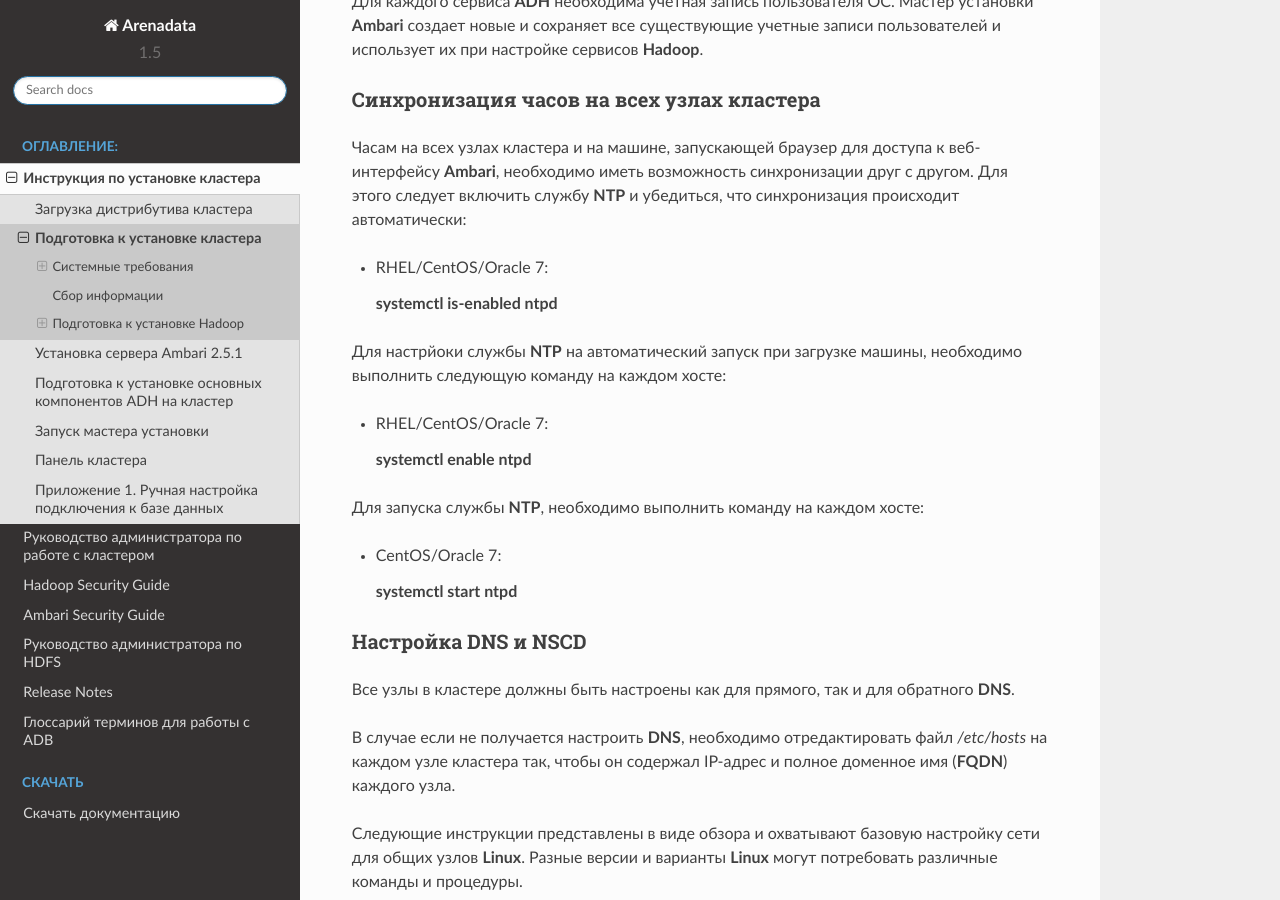
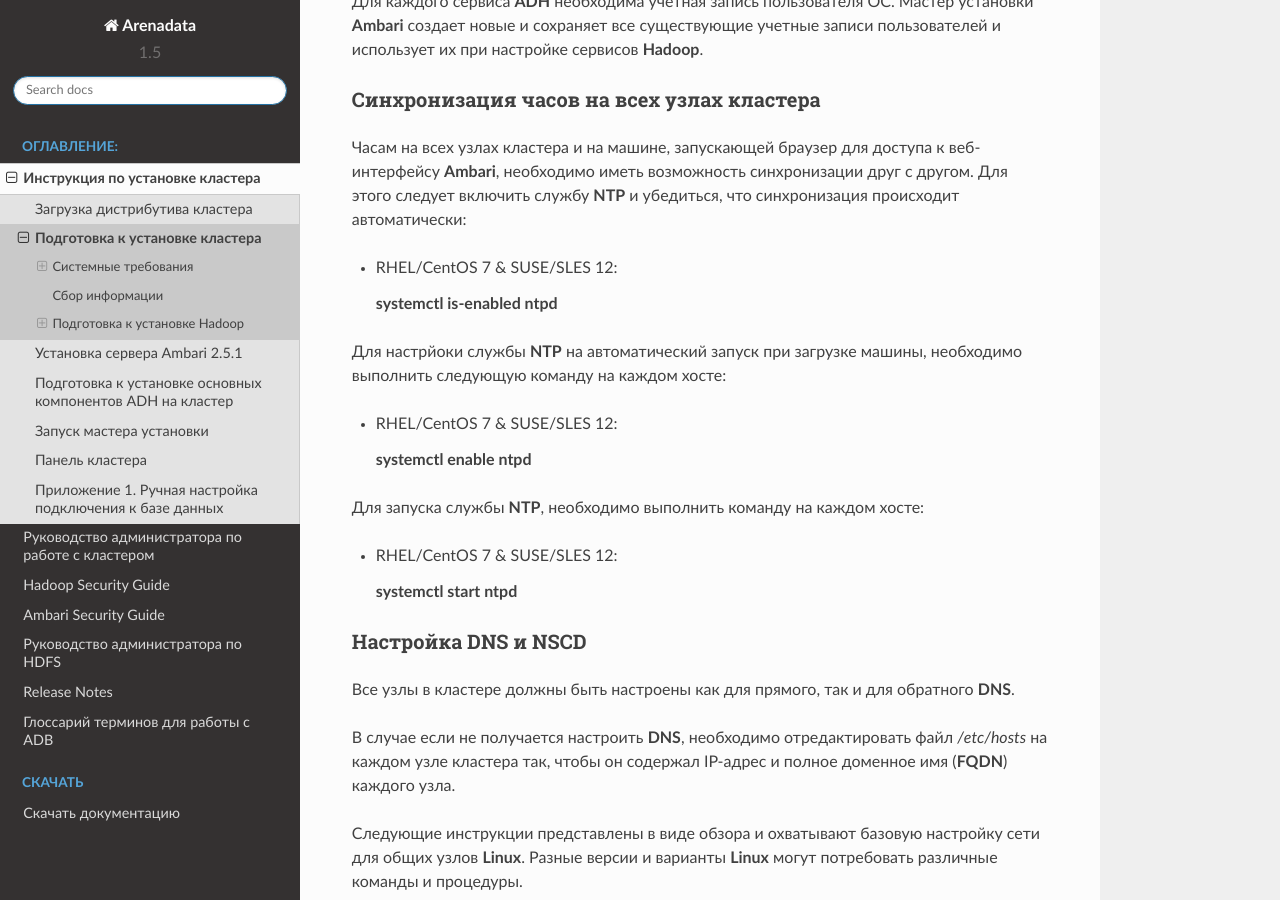
Before and after one commit to arenadata/docs_adps, a Sphinx documentation site: the page built from source/install/prepare.rst, in a window 1280 px wide and 900 px high, scrolled down 6432 px. Built offline with Sphinx 7.4.7 and the Read the Docs theme 2.0.0, drawn with Linux system fonts in a browser that asks for light colours; some of the changed text lies outside the part shown.

Commit message:
Fixed SUSE/SLES12 Ambari Installation Guide

```diff
--- a/source/install/prepare.rst
+++ b/source/install/prepare.rst
@@ -369,19 +369,19 @@
 Часам на всех узлах кластера и на машине, запускающей браузер для доступа к веб-интерфейсу **Ambari**, необходимо иметь возможность
 синхронизации друг с другом. Для этого следует включить службу **NTP** и убедиться, что синхронизация происходит автоматически:
 
-+ RHEL/CentOS/Oracle 7:
++ RHEL/CentOS 7 & SUSE/SLES 12:
 
   :command:`systemctl is-enabled ntpd`
 
 Для настрйоки службы **NTP** на автоматический запуск при загрузке машины, необходимо выполнить следующую команду на каждом хосте:
 
-+ RHEL/CentOS/Oracle 7:
++ RHEL/CentOS 7 & SUSE/SLES 12:
 
   :command:`systemctl enable ntpd`
 
 Для запуска службы **NTP**, необходимо выполнить команду на каждом хосте:
 
-+ CentOS/Oracle 7:
++ RHEL/CentOS 7 & SUSE/SLES 12:
 
   :command:`systemctl start ntpd`
 
@@ -434,7 +434,7 @@
 С помощью текстового редактора необходимо открыть файл конфигурации сети на каждом узле и установить ему требуемую конфигурацию сети для
 каждого узла:
 
-  :command:`vi/etc/sysconfig/network`
+  :command:`vi /etc/sysconfig/network`
 
 Следует изменить свойство *HOSTNAME*, чтобы задать полное доменное имя:
 
@@ -476,6 +476,9 @@
 
 Работа с **SELinux** не поддерживается, поэтому необходимо его отключить. Для этого следует выполнить команду:
 
++ RHEL/CentOS 7:
+  ::
+
   :command:`setenforce 0`
 
 И установить значение */etc/selinux/config*.
@@ -483,13 +486,16 @@
 На установочном узле, где запущен RHEL/CentOS с установленным **PackageKit**, с помощью текстового редактора необходимо открыть
 */etc/yum/pluginconf.d/refresh-packagekit.conf* и выполнить следующее изменение:
 
++ RHEL/CentOS 7:
+  ::
+
   :command:`enabled=0`
 
 **UMASK** устанавливает разрешения по умолчанию или базовые разрешения при создании нового файла или папки в системе **Linux**. Большинство дистрибутивов **Linux** устанавливают **UMASK** значение по умолчанию *022*. Это разрешение допускает чтение, запись и выполнение *755* для новых файлов или папок. Значение **UMASK** равное *027* допускает чтение, запись и выполнение *750* для новых файлов или папок.
 
 **Ambari** поддерживает оба значения **UMASK**. Например, чтобы установить значение **UMASK** равное *022*, необходимо запустить команду в корне на всех хостах:
 
-  :command:`vi/etc/profile`
+  :command:`vi /etc/profile`
 
 Затем добавить следующую строку:
 
```
